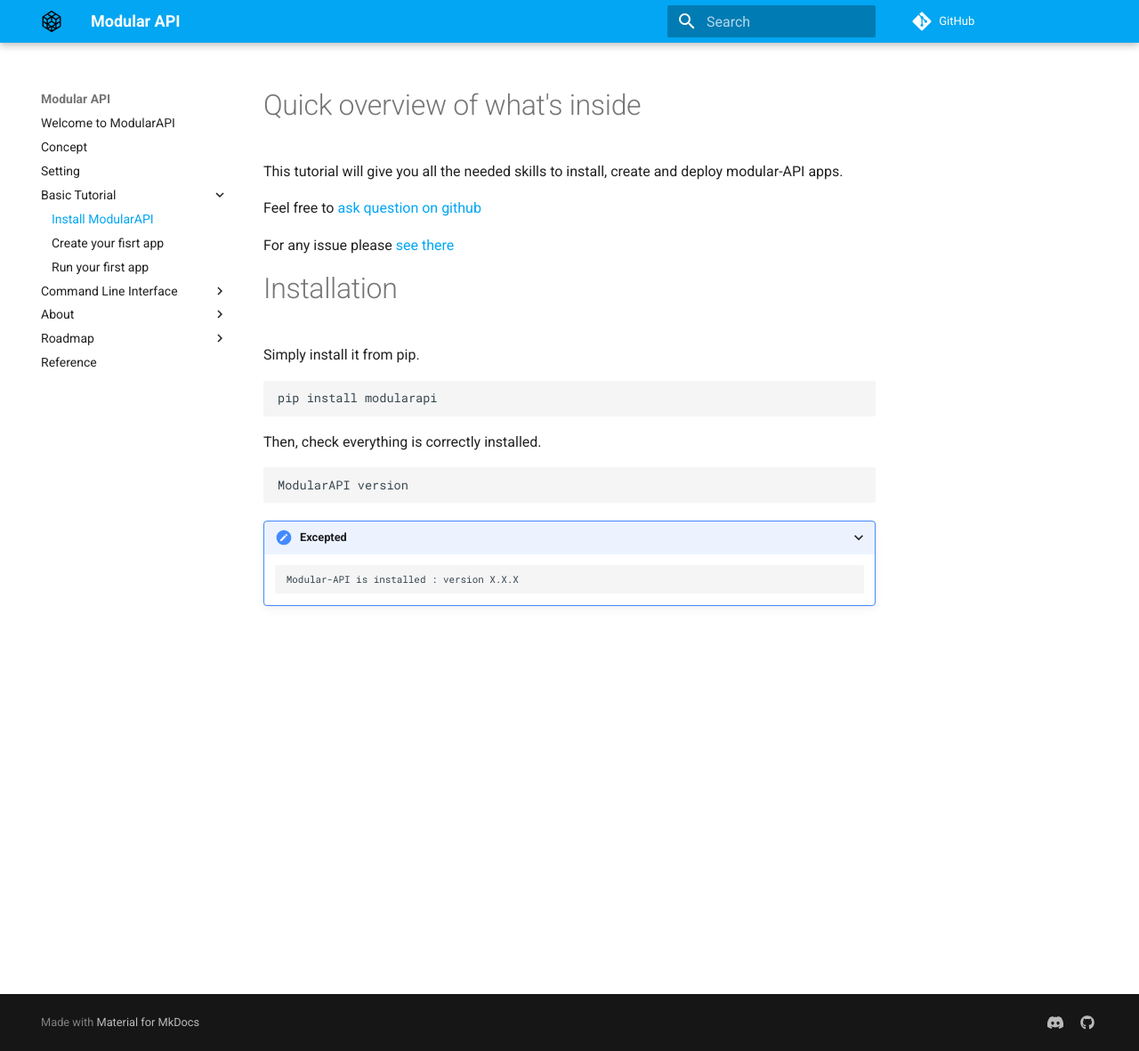
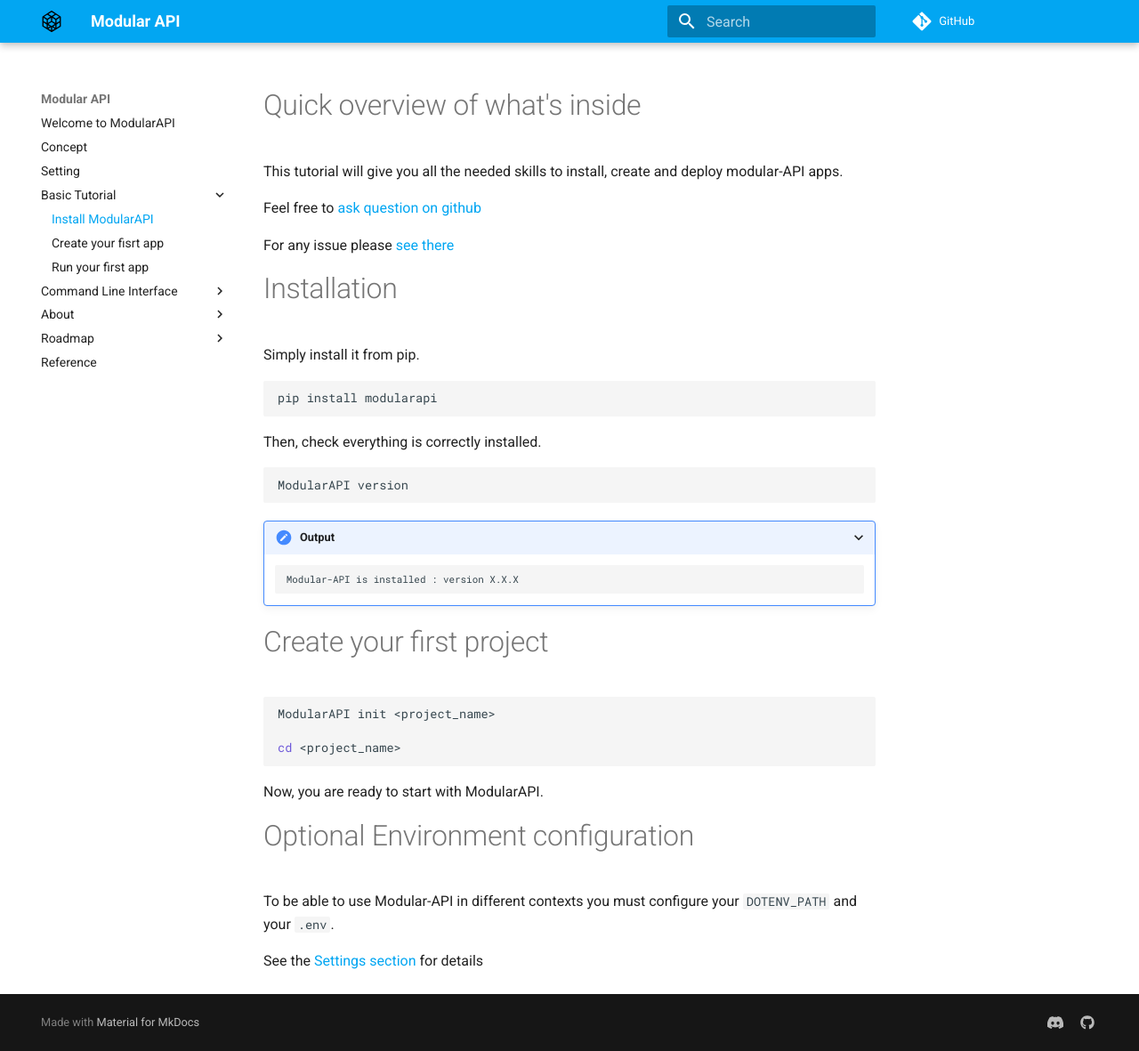
Before and after one commit to JamesDAdams/Modular-API, an MkDocs documentation site: the page built from doc/docs/getting_started/installation.md, in a window 1280 px wide and 1181 px high. Shown: the whole window at 89% size. Built offline with MkDocs 1.6.1 and Material for MkDocs 9.7.7, drawn with Linux system fonts in a browser that asks for light colours; comment, search, counter and statistics services are not loaded.

Commit message:
Documentation update v2

````diff
--- a/doc/docs/getting_started/installation.md
+++ b/doc/docs/getting_started/installation.md
@@ -19,7 +19,20 @@
 ModularAPI version
 ```
 
-???+ Excepted output
+???+ Output
     ```
     Modular-API is installed : version X.X.X
     ```
+
+# Create your first project
+```shell
+ModularAPI init <project_name>
+
+cd <project_name>
+```
+Now, you are ready to start with ModularAPI.
+
+# Optional Environment configuration
+To be able to use Modular-API in different contexts you must configure your `DOTENV_PATH` and your `.env`.
+
+See the [Settings section](/setting){target=_blank} for details
````
